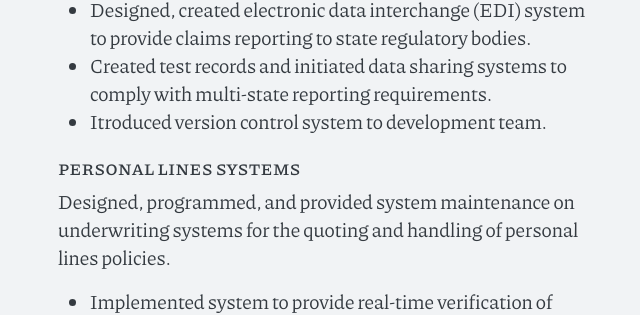
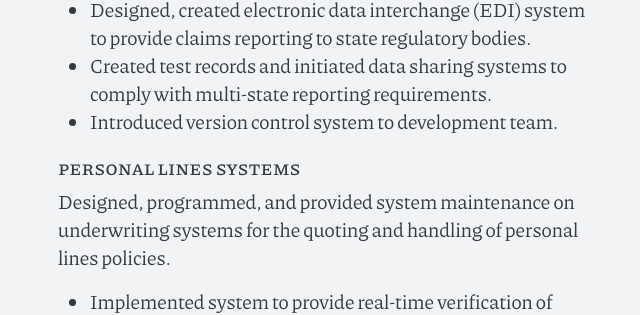
Before and after one commit to voidnologo/voidnologo.github.io, a Jekyll site: the page built from cv.md, in a window 1280 px wide and 900 px high, scrolled down 3371 px. Shown: the part 393-708 px from the top of the window, without its empty margins (309-949 px from the left). Built offline with Jekyll 4.4.1, drawn with Linux system fonts in a browser that asks for light colours; some web fonts are replaced.

Commit message:
fix spelling

```diff
--- a/cv.md
+++ b/cv.md
@@ -89,7 +89,7 @@ Main developer and maintainer for workers compensation regulatory reporting syst
 
 * Designed, created electronic data interchange (EDI) system to provide claims reporting to state regulatory bodies.
 * Created test records and initiated data sharing systems to comply with multi-state reporting requirements.
-* Itroduced version control system to development team.
+* Introduced version control system to development team.
 
 ### Personal Lines Systems
 Designed, programmed, and provided system maintenance on underwriting systems for the quoting and handling of personal lines policies.
```
